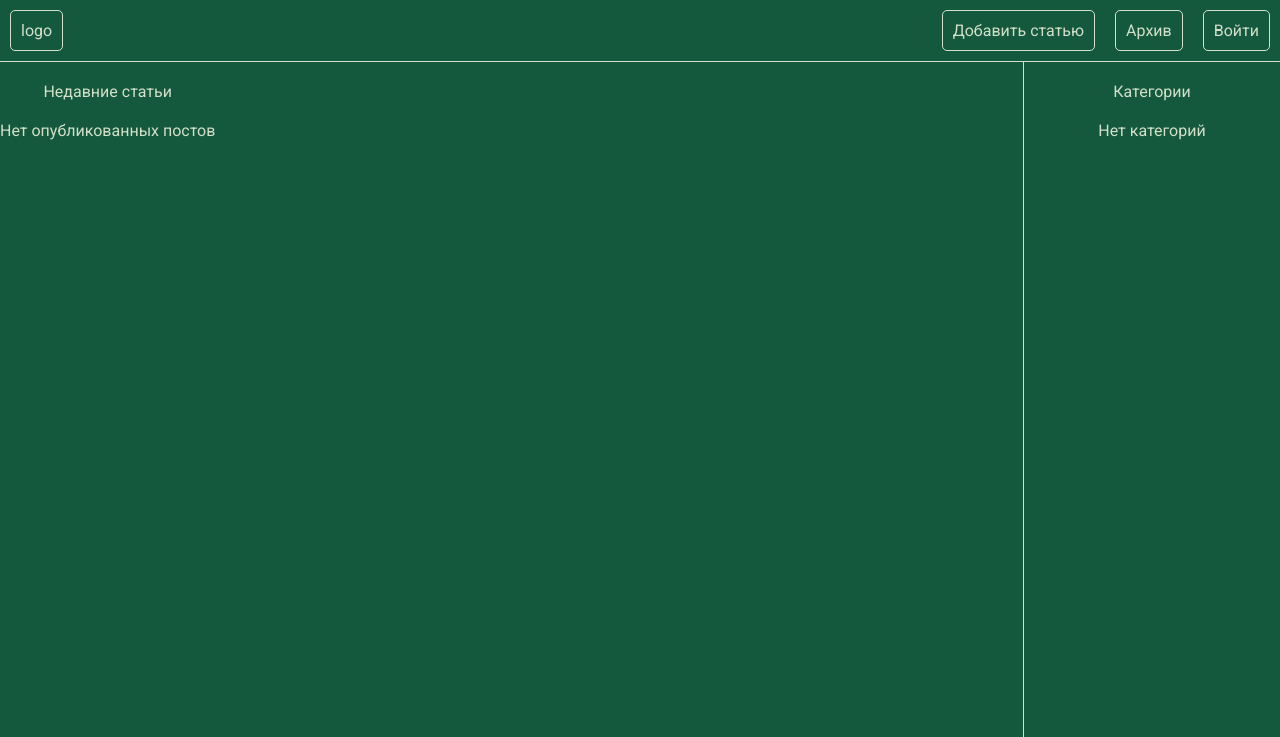
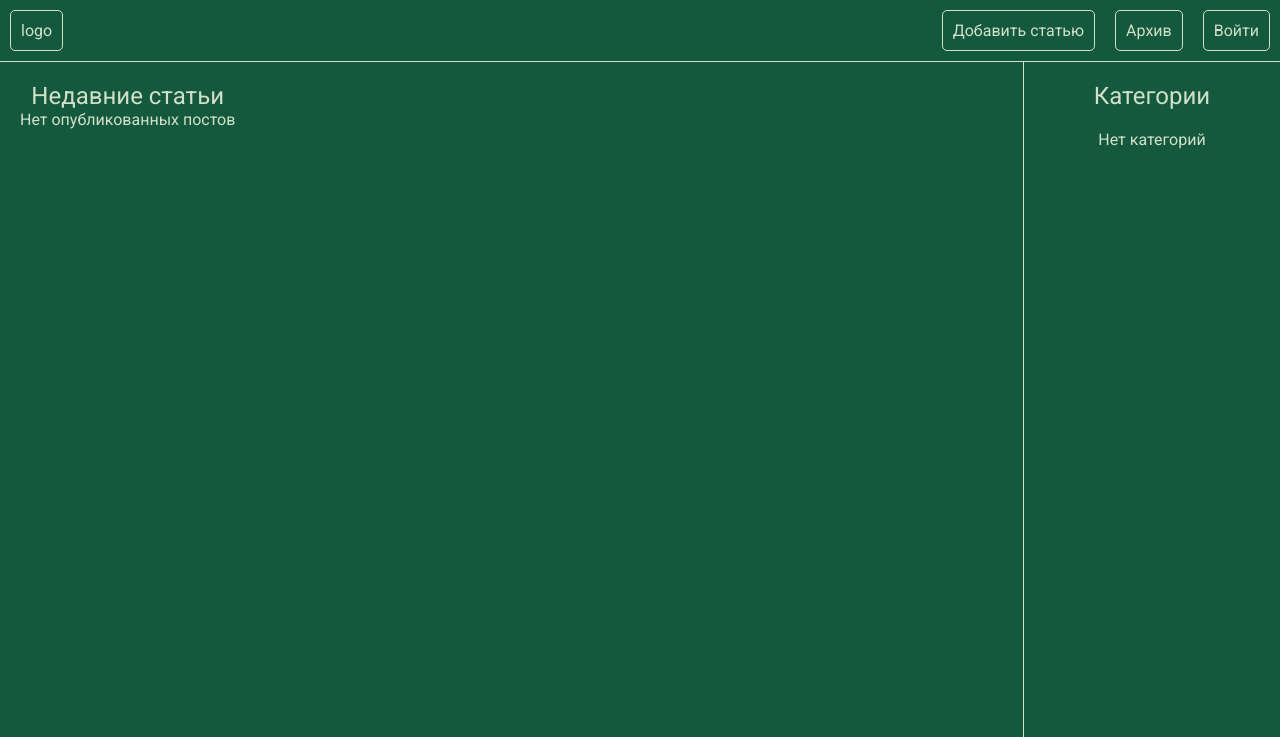
Before and after one commit to Vinogradnij/blogVladosa, a Django app: page / in a window 1280 px wide. Shown: the top 737 px of the page. Run offline with Django 5.2, Linux system fonts and the light colour scheme; data that the repository does not hold is empty.

Commit message:
Коррекция расположения постов на главной странице

```diff
--- a/blogvladosa/blog/static/blog/css/style.css
+++ b/blogvladosa/blog/static/blog/css/style.css
@@ -60,17 +60,18 @@ main {
     flex-direction: column;
     justify-content: flex-start;
     align-items: center;
+    margin: 10px;
+    padding: 10px;
 }
 
 .content-name {
-    margin: 10px;
-    padding: 10px;
+    font-size: 24px;
 }
 
 .content-container {
     display: flex;
     flex-direction: row;
-    justify-content: flex-start;
+    justify-content: space-between;
     flex-wrap: wrap;
     align-content: space-between;
 }
@@ -198,6 +199,7 @@ input[type=submit] {
     margin: 10px;
     padding: 10px;
     border: 0px;
+    font-size: 24px;
 }
 
 footer {
--- a/blogvladosa/blog/templates/blog/home.html
+++ b/blogvladosa/blog/templates/blog/home.html
@@ -9,7 +9,7 @@
         {% for post in posts %}
         <div class="content-post">
             <div class="post-container">
-                <div class="content-post-title">{{ post.title }}</div>
+                <div class="content-post-title">{{ post.title|truncatechars:20 }}</div>
                 <div class="content-post-category">Категория: {{ post.category }}</div>
                 <div class="content-post-content">{{ post.content|truncatewords:20 }}</div>
             </div>
```
